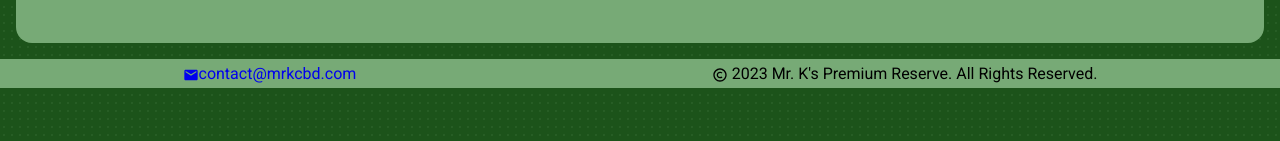
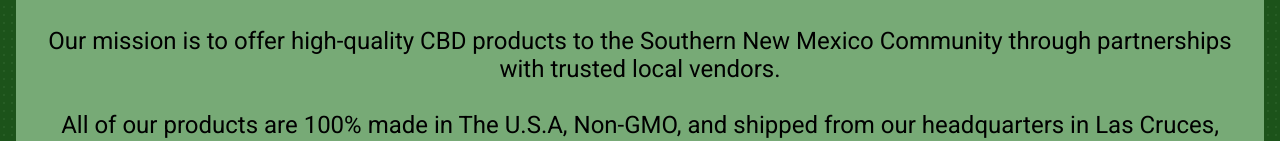
Before and after one commit to YSquid/mrk2.0, a React (Create React App) app: page /about in a window 1280 px wide. Shown: the part 373-514 px from the top of the page. Built offline with nearby package versions, Linux system fonts and the light colour scheme.

Commit message:
remove footer. shop spacing. tested all devices both orientation

```diff
--- a/src/App.js
+++ b/src/App.js
@@ -8,7 +8,6 @@ import About from './components/about/About.js'
 import Product from './components/product/Product.js'
 import Shop from './components/shop/Shop.js'
 import Contact from './components/contact/Contact.js'
-import Footer from './components/footer/Footer.js'
 
 
 function App() {
@@ -22,7 +21,6 @@ function App() {
         <Route path='/shop' element={<Shop/>}></Route>
         <Route path='/contact' element={<Contact/>}></Route>
       </Routes>
-      <Footer />
     </Router>
   );
 }
--- a/src/components/about/About.css
+++ b/src/components/about/About.css
@@ -1,5 +1,5 @@
 .About__container {
-    height: fit-content;
+    height: 100%;
     display: flex;
     padding: 1rem;
 }
--- a/src/components/about/About.js
+++ b/src/components/about/About.js
@@ -1,5 +1,6 @@
 import React from "react";
 import "./About.css";
+
 
 function About() {
   return (
--- a/src/components/shop/Shop.css
+++ b/src/components/shop/Shop.css
@@ -1,5 +1,5 @@
 .Shop__container {
-    height: fit-content;
+    height: 100%;
     display: flex;
     padding: 1rem;
 }
```
